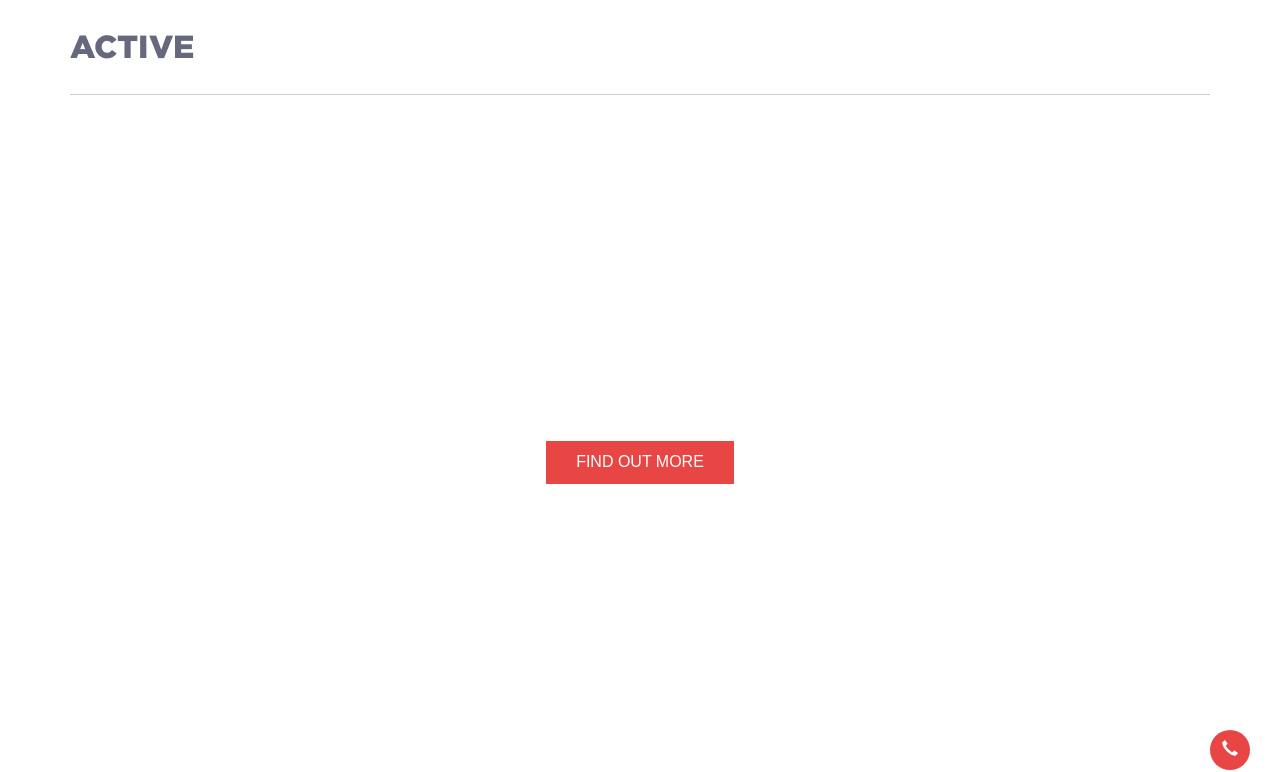
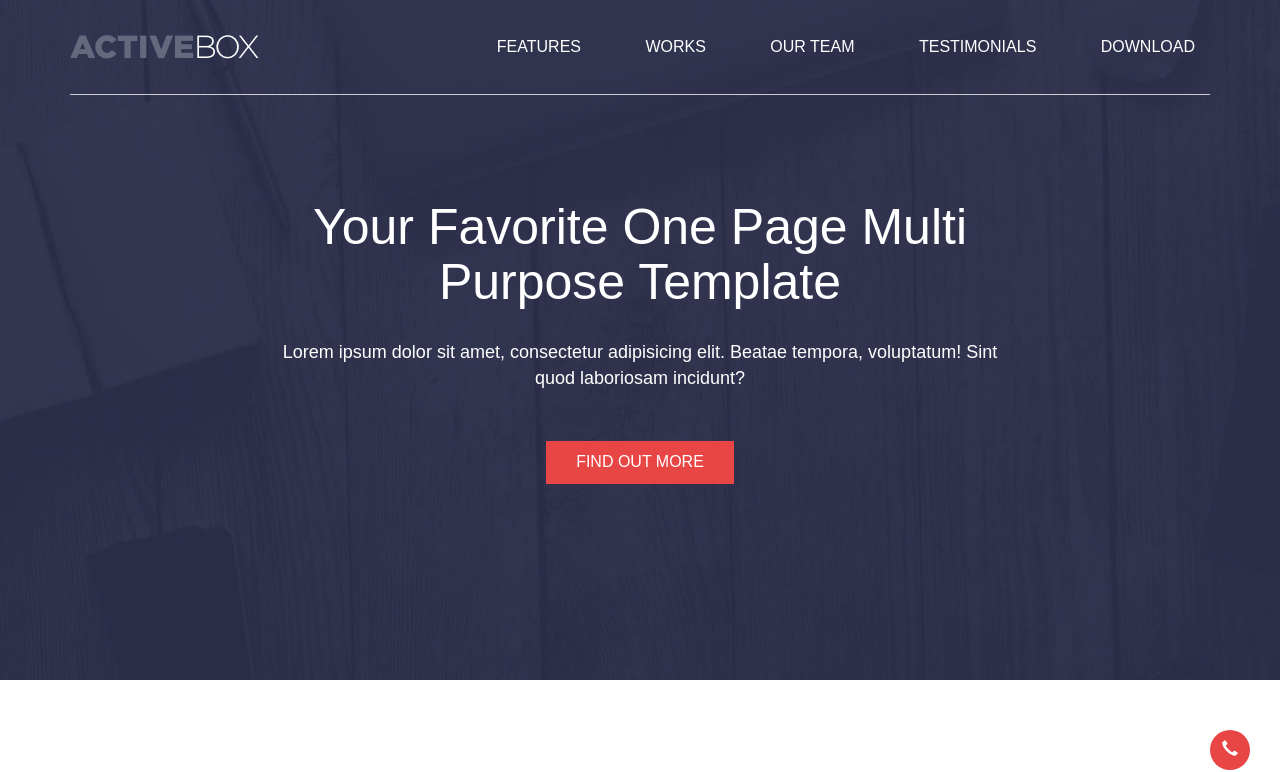
Before and after one commit to Marina-H-S/ActitiveBox, a plain HTML site: page index.html in a window 1280 px wide. Shown: the top 772 px of the page. Drawn offline with Linux system fonts and the light colour scheme.

Commit message:
fix banner img

```diff
--- a/main.css
+++ b/main.css
@@ -49,7 +49,7 @@ body{
 /*Header*/
 header{
 	height: 680px;
-	background: url('../Lesson 3. Header part/img/banner.jpg');
+	background: url('img/banner.jpg');
 	-webkit-background-size: cover;
 	background-size: cover;
 }
```
